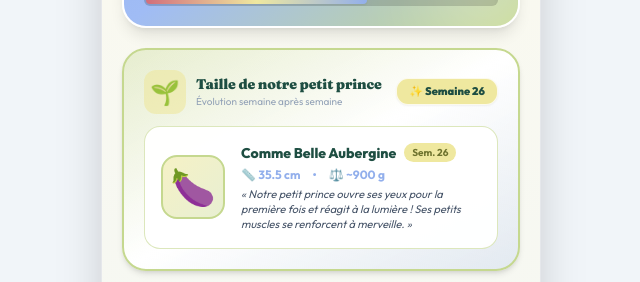
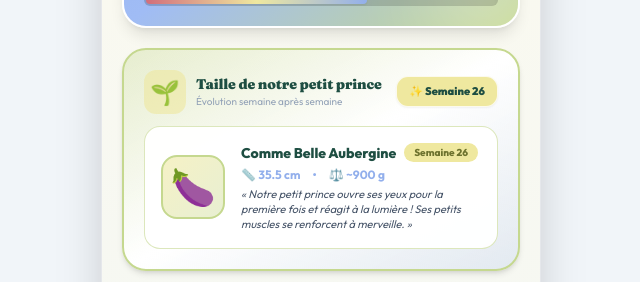
Before and after one commit to celiamen92240/bebe-alizee-lucas, a React (Vite) app in the folder frontend/: page / in a window 1280 px wide. Shown: the part 351-633 px from the top of the page, without its empty margins (319-959 px from the left). Built offline with nearby package versions, Linux system fonts and the light colour scheme; no server answers; the HTML template or start-up script is replaced by a standard one; a web font is replaced by a local one.

Commit message:
Affichage Semaine 26 sur une seule ligne

```diff
--- a/frontend/src/views/HomeView.jsx
+++ b/frontend/src/views/HomeView.jsx
@@ -138,19 +138,19 @@
 
       {/* 2. TAILLE DE BÉBÉ EN FRUITS / LÉGUMES */}
       <div className="bg-gradient-to-br from-[#C5D88F]/35 via-white to-[#92AFEC]/20 rounded-3xl p-5 shadow-md border-2 border-[#C5D88F] space-y-3">
-        <div className="flex items-center justify-between">
-          <div className="flex items-center gap-2.5">
-            <span className="text-2xl p-1.5 bg-[#EFE89F]/60 rounded-xl">🌱</span>
-            <div>
-              <h3 className="font-serif text-sm font-black text-[#1E4E42]">
+        <div className="flex items-center justify-between gap-2">
+          <div className="flex items-center gap-2.5 min-w-0">
+            <span className="text-2xl p-1.5 bg-[#EFE89F]/60 rounded-xl flex-shrink-0">🌱</span>
+            <div className="min-w-0">
+              <h3 className="font-serif text-sm font-black text-[#1E4E42] truncate">
                 Taille de notre petit prince
               </h3>
               <p className="text-[10px] text-slate-400">Évolution semaine après semaine</p>
             </div>
           </div>
 
-          {/* Automatic Live Week Badge (Semaine 26 sans /41) */}
-          <span className="text-[11px] font-black text-[#1E4E42] bg-[#EFE89F] border border-white/80 rounded-xl px-3 py-1 flex items-center gap-1 shadow-sm">
+          {/* Automatic Live Week Badge (Toujours sur une seule ligne) */}
+          <span className="text-[11px] font-black text-[#1E4E42] bg-[#EFE89F] border border-white/80 rounded-xl px-3 py-1.5 flex items-center gap-1 shadow-sm whitespace-nowrap flex-shrink-0">
             <span>✨ Semaine {currentWeek}</span>
           </span>
         </div>
@@ -161,17 +161,17 @@
             {fruitInfo.emoji}
           </div>
 
-          <div className="space-y-1">
-            <div className="flex items-center gap-2">
+          <div className="space-y-1 min-w-0">
+            <div className="flex items-center gap-2 flex-wrap">
               <span className="font-extrabold text-sm text-[#1E4E42]">
                 Comme {fruitInfo.fruit}
               </span>
-              <span className="text-[10px] bg-[#EFE89F] text-[#6E732E] px-2 py-0.5 rounded-full font-bold">
-                Sem. {currentWeek}
+              <span className="text-[10px] bg-[#EFE89F] text-[#6E732E] px-2.5 py-0.5 rounded-full font-extrabold whitespace-nowrap flex-shrink-0">
+                Semaine {currentWeek}
               </span>
             </div>
 
-            <div className="flex items-center gap-3 text-xs text-[#92AFEC] font-bold">
+            <div className="flex items-center gap-3 text-xs text-[#92AFEC] font-bold whitespace-nowrap">
               <span>📏 {fruitInfo.sizeCm} cm</span>
               <span>•</span>
               <span>⚖️ ~{fruitInfo.weightG} g</span>
```
Also changed, not shown: 2 other files (tests, documents, lock files or other folders).
